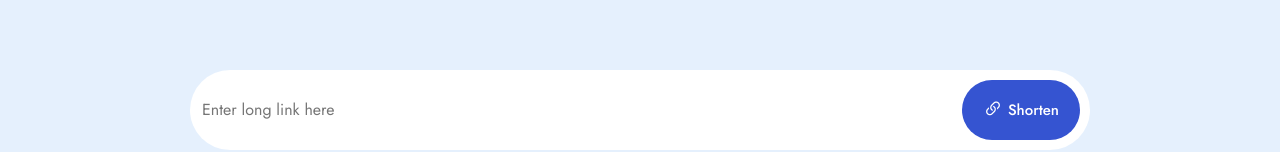
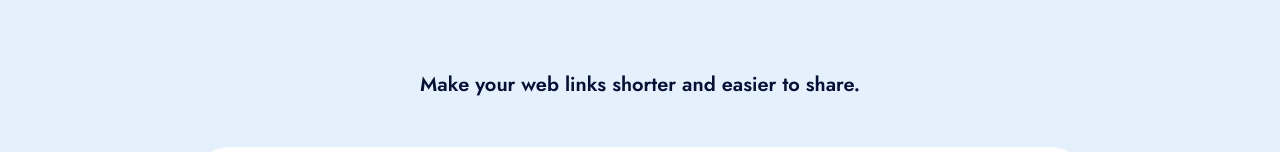
Before and after one commit to Portia210/hotels_website, a Next.js app: page /en/shorten-link in a window 1280 px wide. Shown: the part 140-292 px from the top of the page. Built offline with nearby package versions, Linux system fonts and the light colour scheme; no server answers.

Commit message:
add header

```diff
--- a/app/[locale]/(others)/shorten-link/page.jsx
+++ b/app/[locale]/(others)/shorten-link/page.jsx
@@ -21,6 +21,12 @@ const ShortenLink = () => {
       {/* End Header 1 */}
 
       <section className="layout-pt-lg layout-pb-lg bg-blue-2">
+        <h5 className="text-center mb-3 mb-md-5">
+          Make your web links shorter and easier to share. <br />
+          <span className="d-none d-md-inline">
+            It's simple, quick, and helps your messages look neat and elegant
+          </span>
+        </h5>
         <div className="container">
           <div className="d-flex justify-content-center">
             <ShortLinkInput />
```
